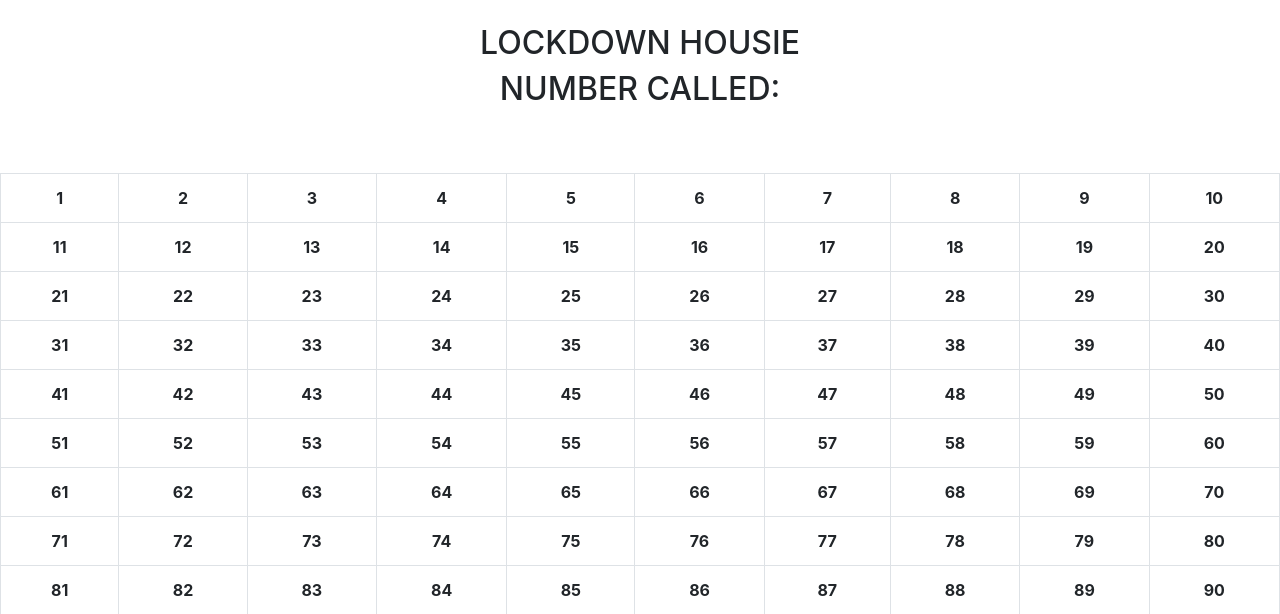
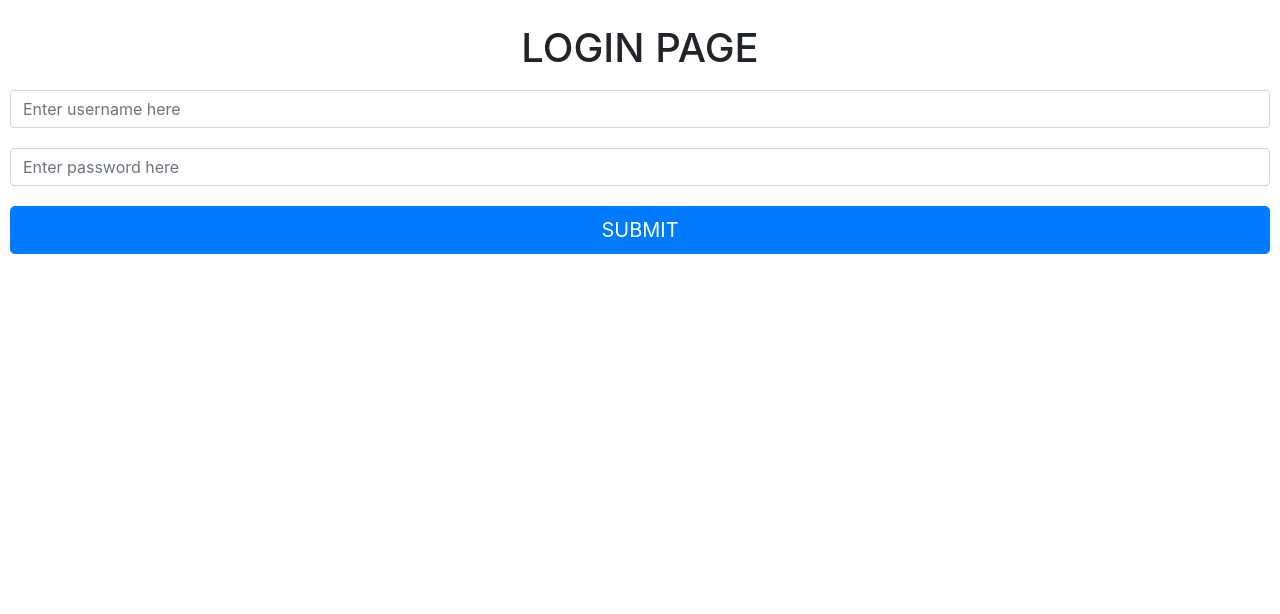
Before and after one commit to FrankyPinto/Housie-Flask-App, a Flask app: page / in a window 1280 px wide. Shown: the top 614 px of the page. Run offline with Flask 2, Linux system fonts and the light colour scheme; some libraries are stand-ins or nearby versions.

Commit message:
Login Added

```diff
--- a/app.py
+++ b/app.py
@@ -1,8 +1,9 @@
 from flask import Flask
-from flask import render_template, request, json
+from flask import render_template, request, json, session, redirect, url_for
 import random
 
 app = Flask(__name__)
+app.secret_key = "housie-flask-app"
 
 original_list = [1,2,3,4,5,6,7,8,9,10,
 11,12,13,14,15,16,17,18,19,20,
@@ -17,8 +18,44 @@ original_list = [1,2,3,4,5,6,7,8,9,10,
 recent_num = []
 numbers_called = []
 
+@app.route("/")
+def home():
+    return render_template("loginpage.html")
+
+@app.route("/loginapi", methods=['POST'])
+def login_api():
+    if "user_client" in session:
+        return redirect(url_for("homepage"))
+    elif "user_admin" in session:
+        return redirect(url_for("adminhome"))
+    elif request.method == "POST":
+        uname = request.form['u_name']
+        upwd = request.form['u_paswd']
+        if uname=="client" and upwd=="client":
+            session["user_client"] = uname
+            return redirect(url_for("homepage"))
+        elif uname=="admin" and upwd=="admin":
+            session["user_admin"] = uname
+            return redirect(url_for("adminhome"))
+        else:
+            return render_template("errortemp.html")
+        print(uname,upwd)
+    else:
+        return render_template("errortemp.html")
+
+@app.route("/logout")
+def logout():
+    if "user_client" in session:
+        session.pop("user_client",None)
+        return redirect(url_for("home"))
+    elif "user_admin" in session:
+        session.pop("user_admin",None)
+        return redirect(url_for("home"))
+    else:
+        return redirect(url_for("home"))
+
 # Client Home URL
-@app.route("/")
+@app.route("/clienthome")
 def homepage():
     return render_template("clienthome.html")
 
--- a/templates/adminhome.html
+++ b/templates/adminhome.html
@@ -68,6 +68,8 @@
                 <h2>RECENT NUMBER CALLED:<span id="adminrecentnum"></span></h2>
             </div>
         </div>
+        <br>
+        <a href="/logout"><h4 class="text-center">LOGOUT</h4></a>
         <script src="https://cdn.jsdelivr.net/npm/bootstrap@5.0.0-beta3/dist/js/bootstrap.bundle.min.js" integrity="sha384-JEW9xMcG8R+pH31jmWH6WWP0WintQrMb4s7ZOdauHnUtxwoG2vI5DkLtS3qm9Ekf" crossorigin="anonymous"></script>
     </body>
 </html>
--- a/templates/clienthome.html
+++ b/templates/clienthome.html
@@ -189,6 +189,8 @@
                 </table>
             </div>
         </div>
+        <br>
+        <a href="/logout"><h4 class="text-center">LOGOUT</h4></a>
         <script src="https://cdn.jsdelivr.net/npm/bootstrap@5.0.0-beta3/dist/js/bootstrap.bundle.min.js" integrity="sha384-JEW9xMcG8R+pH31jmWH6WWP0WintQrMb4s7ZOdauHnUtxwoG2vI5DkLtS3qm9Ekf" crossorigin="anonymous"></script>
     </body>
 </html>
--- /dev/null
+++ b/templates/loginpage.html
@@ -0,0 +1,43 @@
+<!DOCTYPE html>
+<html lang="en">
+    <head>
+        <meta charset="utf-8">
+        <meta http-equiv="X-UA-Compatible">
+        <meta name="viewport" content="width=device-width, initial-scale=1">
+        <meta name="description" content="">
+        <meta name="author" content="">
+        <title>LOCKDOWN HOUSIE</title>
+        <!-- Required meta tags -->
+        <meta charset="utf-8">
+        <meta name="viewport" content="width=device-width, initial-scale=1, shrink-to-fit=no">
+
+        <!-- Bootstrap CSS -->
+        <link rel="stylesheet" href="https://stackpath.bootstrapcdn.com/bootstrap/4.1.3/css/bootstrap.min.css" integrity="sha384-MCw98/SFnGE8fJT3GXwEOngsV7Zt27NXFoaoApmYm81iuXoPkFOJwJ8ERdknLPMO" crossorigin="anonymous">
+        <style>
+            .row{
+                padding-bottom: 10px;
+                padding-top: 10px;
+                padding-right: 10px;
+                padding-left: 10px;
+            }
+        </style>
+    </head>
+    <body>
+        <br>
+        <div class="container-fluid">
+            <h1 class="text-center">LOGIN PAGE</h1>
+            <form class="form-signin" action="/loginapi" method="POST" role="form">
+                <div class="row">
+                    <input id="uname" name="u_name" type="text" placeholder="Enter username here" class="form-control" autocomplete="off" required>
+                </div>
+                <div class="row">
+                    <input id="password" name="u_paswd" type="password" placeholder="Enter password here" class="form-control" autocomplete="off" required>
+                </div>
+                <div class="row">
+                    <button id="btn-login" class="btn btn-lg btn-primary btn-block" type="submit">SUBMIT</button>
+                </div>
+            </form>
+        </div>
+        <script src="https://cdn.jsdelivr.net/npm/bootstrap@5.0.0-beta3/dist/js/bootstrap.bundle.min.js" integrity="sha384-JEW9xMcG8R+pH31jmWH6WWP0WintQrMb4s7ZOdauHnUtxwoG2vI5DkLtS3qm9Ekf" crossorigin="anonymous"></script>
+    </body>
+</html>
```
Also changed, not shown: templates/errortemp.html (added, +21 -0 lines).
